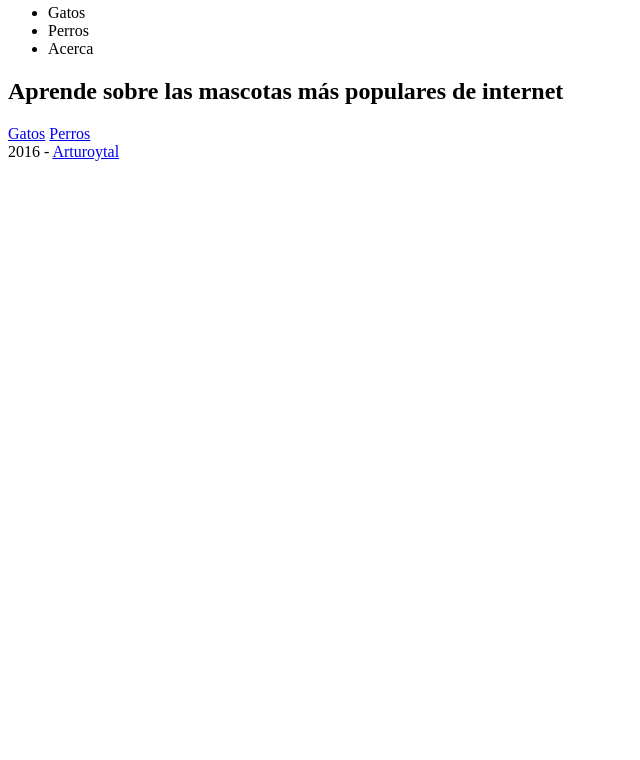
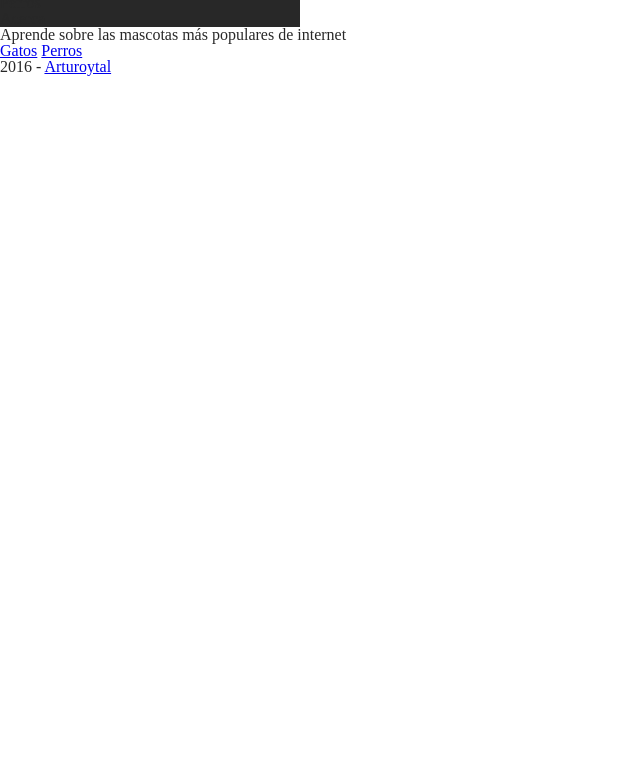
Before and after one commit to arturoytal/Perros-y-Gatos, a plain HTML site: page index.html in a window 1280 px wide. Shown: the part 40-800 px from the top of the page, without its empty margins (0-640 px from the left). Drawn offline with Linux system fonts and the light colour scheme.

Commit message:
reset.css y style.css, empezando con header

```diff
--- a/index.html
+++ b/index.html
@@ -1,8 +1,10 @@
 <!DOCTYPE html>
 <html>
   <head>
+    <title>Gatos y Perros del Internet</title>
     <meta charset="utf-8">
-    <title>Gatos y Perros del Internet</title>
+    <link rel="stylesheet" type="text/css" href="reset.css">
+    <link rel="stylesheet" type="text/css" href="style.css">
   </head>
   <body>
     <header>
--- /dev/null
+++ b/reset.css
@@ -0,0 +1,48 @@
+/* http://meyerweb.com/eric/tools/css/reset/
+   v2.0 | 20110126
+   License: none (public domain)
+*/
+
+html, body, div, span, applet, object, iframe,
+h1, h2, h3, h4, h5, h6, p, blockquote, pre,
+a, abbr, acronym, address, big, cite, code,
+del, dfn, em, img, ins, kbd, q, s, samp,
+small, strike, strong, sub, sup, tt, var,
+b, u, i, center,
+dl, dt, dd, ol, ul, li,
+fieldset, form, label, legend,
+table, caption, tbody, tfoot, thead, tr, th, td,
+article, aside, canvas, details, embed,
+figure, figcaption, footer, header, hgroup,
+menu, nav, output, ruby, section, summary,
+time, mark, audio, video {
+	margin: 0;
+	padding: 0;
+	border: 0;
+	font-size: 100%;
+	font: inherit;
+	vertical-align: baseline;
+}
+/* HTML5 display-role reset for older browsers */
+article, aside, details, figcaption, figure,
+footer, header, hgroup, menu, nav, section {
+	display: block;
+}
+body {
+	line-height: 1;
+}
+ol, ul {
+	list-style: none;
+}
+blockquote, q {
+	quotes: none;
+}
+blockquote:before, blockquote:after,
+q:before, q:after {
+	content: '';
+	content: none;
+}
+table {
+	border-collapse: collapse;
+	border-spacing: 0;
+}
--- /dev/null
+++ b/style.css
@@ -0,0 +1,11 @@
+html, body {
+  color:#282828
+}
+
+header {
+  background-color: #282828
+}
+
+header, img {
+  width: 300px
+}
```
